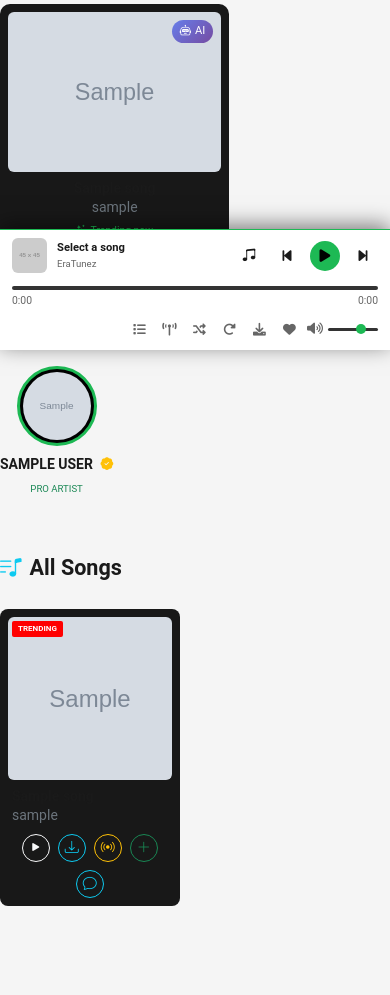
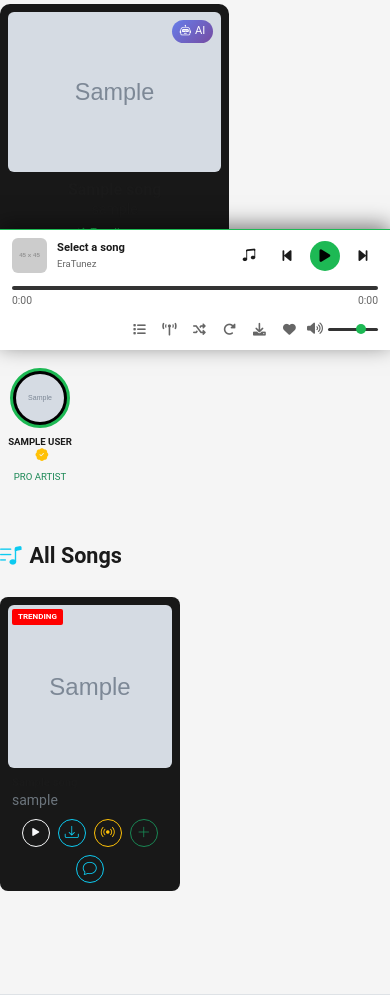
Before and after one commit to karljoel/eratunes, a Django app: page / in a window 390 px wide. Shown: the part 494-1489 px from the top of the page. Run offline with Django 5.2, Linux system fonts and the light colour scheme; tables that the repository leaves empty hold one stand-in row (values such as "Sample post"); grey boxes marked "Sample" are stand-in pictures; grey boxes labelled with a size stand in for pictures from a placeholder-image service; some libraries are stand-ins or nearby versions.

Commit message:
Fix light mode text colors, mobile artist names, and song card styling

```diff
--- a/templates/base.html
+++ b/templates/base.html
@@ -462,12 +462,14 @@
             width: 80px;
             height: 3px;
             -webkit-appearance: none;
+            appearance: none;
             background: #333;
             border-radius: 2px;
         }
 
         .volume-slider::-webkit-slider-thumb {
             -webkit-appearance: none;
+            appearance: none;
             width: 10px;
             height: 10px;
             border-radius: 50%;
@@ -674,6 +676,7 @@
                 flex: 1;
             }
         }
+
         /* Fix dropdown click issues */
         .dropdown {
             position: relative;
@@ -753,6 +756,95 @@
             background-color: #198754 !important;
             color: white !important;
         }
+
+        /* ========== FIX: SONG TEXT COLORS IN LIGHT MODE ========== */
+        .song-title,
+        .song-artist-name,
+        .artist-name,
+        .card-title,
+        .shop-item-name,
+        .queue-item-title {
+            color: var(--text-primary);
+        }
+
+        .song-artist,
+        .shop-item-artist,
+        .queue-item-artist,
+        .text-muted {
+            color: var(--text-secondary);
+        }
+
+        /* ========== FIX: FEATURED ARTISTS MOBILE ========== */
+        .artist-name {
+            display: block;
+            white-space: nowrap;
+            overflow: hidden;
+            text-overflow: ellipsis;
+            max-width: 100px;
+            font-size: 0.7rem;
+            margin: 0 auto;
+        }
+
+        @media (max-width: 576px) {
+            .artist-name {
+                white-space: normal;
+                word-break: break-word;
+                font-size: 0.6rem;
+                max-width: 70px;
+                line-height: 1.2;
+            }
+
+            .artist-card {
+                min-width: 80px !important;
+                max-width: 90px;
+            }
+
+            .artist-img {
+                width: 60px !important;
+                height: 60px !important;
+            }
+
+            .text-center[style*="min-width: 100px"] {
+                min-width: 80px !important;
+            }
+        }
+
+        /* ========== FIX: SONG CARDS MOBILE ========== */
+        .song-card {
+            background: var(--bg-card);
+            transition: 0.3s;
+            border-radius: 8px;
+            border: none;
+        }
+
+        .song-card:hover {
+            background: var(--bg-card-hover);
+            transform: translateY(-5px);
+        }
+
+        @media (max-width: 576px) {
+            .song-card {
+                padding: 8px !important;
+            }
+
+            .song-card .song-title {
+                font-size: 0.7rem !important;
+                white-space: nowrap;
+                overflow: hidden;
+                text-overflow: ellipsis;
+            }
+
+            .song-card .song-artist-name {
+                font-size: 0.6rem !important;
+                white-space: nowrap;
+                overflow: hidden;
+                text-overflow: ellipsis;
+                max-width: 100px;
+                margin-left: auto;
+                margin-right: auto;
+            }
+        }
+
         /* Social Media Links */
         .social-link {
             display: inline-flex;
--- a/templates/index.html
+++ b/templates/index.html
@@ -115,6 +115,41 @@
 
 @media (max-width: 768px) {
     .main-content { padding: 15px; }
+}
+/* Featured Artists - Mobile Fix */
+.artist-name {
+    display: block;
+    white-space: nowrap;
+    overflow: hidden;
+    text-overflow: ellipsis;
+    max-width: 100px;
+    font-size: 0.7rem;
+    margin: 0 auto;
+}
+
+@media (max-width: 576px) {
+    .artist-name {
+        white-space: normal;
+        word-break: break-word;
+        font-size: 0.6rem;
+        max-width: 70px;
+        line-height: 1.2;
+    }
+
+    .artist-card {
+        min-width: 80px !important;
+        max-width: 90px;
+    }
+
+    .artist-img {
+        width: 60px !important;
+        height: 60px !important;
+    }
+
+    /* Adjust the parent container */
+    .text-center[style*="min-width: 100px"] {
+        min-width: 80px !important;
+    }
 }
 </style>
 
@@ -276,8 +311,8 @@ function loadRecommendations() {
                                     </div>
                                 </div>
                                 <div class="mt-2 text-center text-truncate px-1">
-                                    <h6 class="text-white fw-bold mb-0 small">${escapeHtml(song.title)}</h6>
-                                    <p class="text-secondary mb-0 small">${escapeHtml(song.artist)}</p>
+                                    <h6 class="fw-bold mb-0 song-title">${escapeHtml(song.title)}</h6>
+                                    <p class="mb-0 small songs-artist-name">${escapeHtml(song.artist)}</p>
                                     <div class="recommendation-reason" style="font-size: 0.65rem; color: #1db954; margin-top: 5px;">
                                         <i class="bi bi-stars me-1"></i>${escapeHtml(song.reason)}
                                     </div>
@@ -504,7 +539,7 @@ function getCookie(name) {
                                 <div class="position-absolute top-0 end-0 m-1 badge bg-info small">DAILY</div>
                             </div>
                             <div class="mt-2 text-center text-truncate px-1">
-                                <h6 class="text-white fw-bold mb-0 small">{{ mix_song.song.title }}</h6>
+                                <h6 class="fw-bold mb- mix_ song-title">{{ mix_song.song.title }}</h6>
                                 <p class="text-secondary mb-0 small">{{ mix_song.song.artist.username }}</p>
                                 <small class="text-success" style="font-size: 0.6rem;">{{ mix_song.reason }}</small>
                             </div>
@@ -541,7 +576,7 @@ function getCookie(name) {
                                 <div class="position-absolute top-0 end-0 m-1 badge bg-primary small">WEEKLY</div>
                             </div>
                             <div class="mt-2 text-center text-truncate px-1">
-                                <h6 class="text-white fw-bold mb-0 small">{{ mix_song.song.title }}</h6>
+                                <h6 class="fw-bold mb-0 mix_song-title">{{ mix_song.song.title }}</h6>
                                 <p class="text-secondary mb-0 small">{{ mix_song.song.artist.username }}</p>
                                 <small class="text-success" style="font-size: 0.6rem;">{{ mix_song.reason }}</small>
                             </div>
@@ -592,8 +627,8 @@ function getCookie(name) {
                                     <i class="bi bi-person text-secondary fs-2"></i>
                                 </div>
                             {% endif %}
-                            <p class="text-white mt-2 mb-0 fw-bold small">
-                                {{ artist.get_display_name|upper }}
+                           <p class="text-white mt-2 mb-0 fw-bold small artist-name">
+                               {{ artist.get_display_name|upper }}
                                 {% if artist.is_pro %}
                                 <i class="bi bi-patch-check-fill text-warning ms-1" style="font-size: 0.8rem;"></i>
                                 {% endif %}
@@ -630,7 +665,7 @@ function getCookie(name) {
                     <div class="position-absolute top-0 start-0 m-1 trending-badge">TRENDING</div>
                 </div>
                 <div class="mt-2 text-center text-truncate px-1">
-                    <h6 class="text-white fw-bold mb-0 small">{{ song.title }}</h6>
+                    <h6 class="fw-bold mb-0 song-title">{{ song.title }}</h6>
                     <p class="text-secondary mb-0 small">{{ song.artist.username }}</p>
                     <!-- 🔥 DOWNLOAD BUTTON -->
                     <button class="btn btn-sm btn-outline-info rounded-circle action-btn mt-1"
@@ -664,7 +699,7 @@ function getCookie(name) {
                     <div class="position-absolute top-0 end-0 m-1 badge bg-success small">NEW</div>
                 </div>
                 <div class="mt-2 text-center text-truncate px-1">
-                    <h6 class="text-white fw-bold mb-0 small">{{ song.title }}</h6>
+                    <h6 class="fw-bold mb-0 song-title">{{ song.title }}</h6>
                     <p class="text-secondary mb-0 small">{{ song.artist.username }}</p>
                     <!-- 🔥 DOWNLOAD BUTTON -->
                     <button class="btn btn-sm btn-outline-info rounded-circle action-btn mt-1"
@@ -705,7 +740,7 @@ function getCookie(name) {
                     {% endif %}
                 </div>
                 <div class="mt-2 text-truncate px-1">
-                    <h6 class="text-white fw-bold mb-0 small">{{ song.title }}</h6>
+                    <h6 class="fw-bold mb-0 song-title">{{ song.title }}</h6>
                     <p class="text-secondary mb-0 small">{{ song.artist.username }}</p>
                 </div>
                 <div class="mt-2 d-flex justify-content-center gap-2 flex-wrap">
```
Lines whose indentation alone changed are shown as unchanged.
